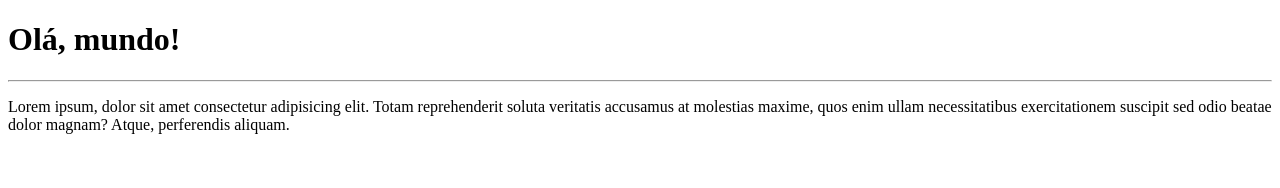
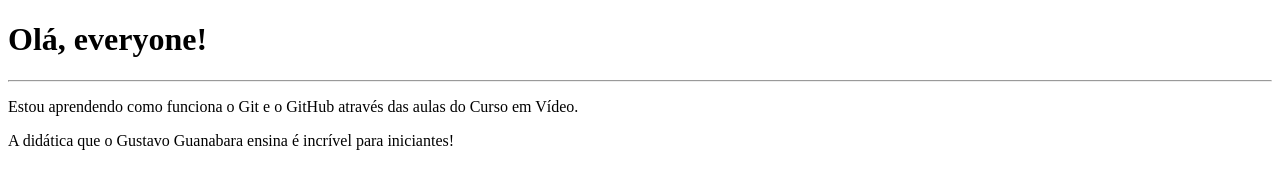
Before and after one commit to BrennerFarias/Ol---mundo-, a plain HTML site: page site-exemplo/index.html in a window 1280 px wide. Drawn offline with Linux system fonts and the light colour scheme.

Commit message:
Atualização index.html
Retirei o lorem ipsum para descrever de forma pessoal meu aprendizado.

```diff
--- a/site-exemplo/index.html
+++ b/site-exemplo/index.html
@@ -6,8 +6,9 @@
     <title>Meu primeiro site em repositório</title>
 </head>
 <body>
-    <h1>Olá, mundo!</h1>
+    <h1>Olá, everyone!</h1>
     <hr>
-    <p>Lorem ipsum, dolor sit amet consectetur adipisicing elit. Totam reprehenderit soluta veritatis accusamus at molestias maxime, quos enim ullam necessitatibus exercitationem suscipit sed odio beatae dolor magnam? Atque, perferendis aliquam.</p>
+    <p>Estou aprendendo como funciona o Git e o GitHub através das aulas do Curso em Vídeo.</p>
+    <p>A didática que o Gustavo Guanabara ensina é incrível para iniciantes!</p>
 </body>
 </html>
```
